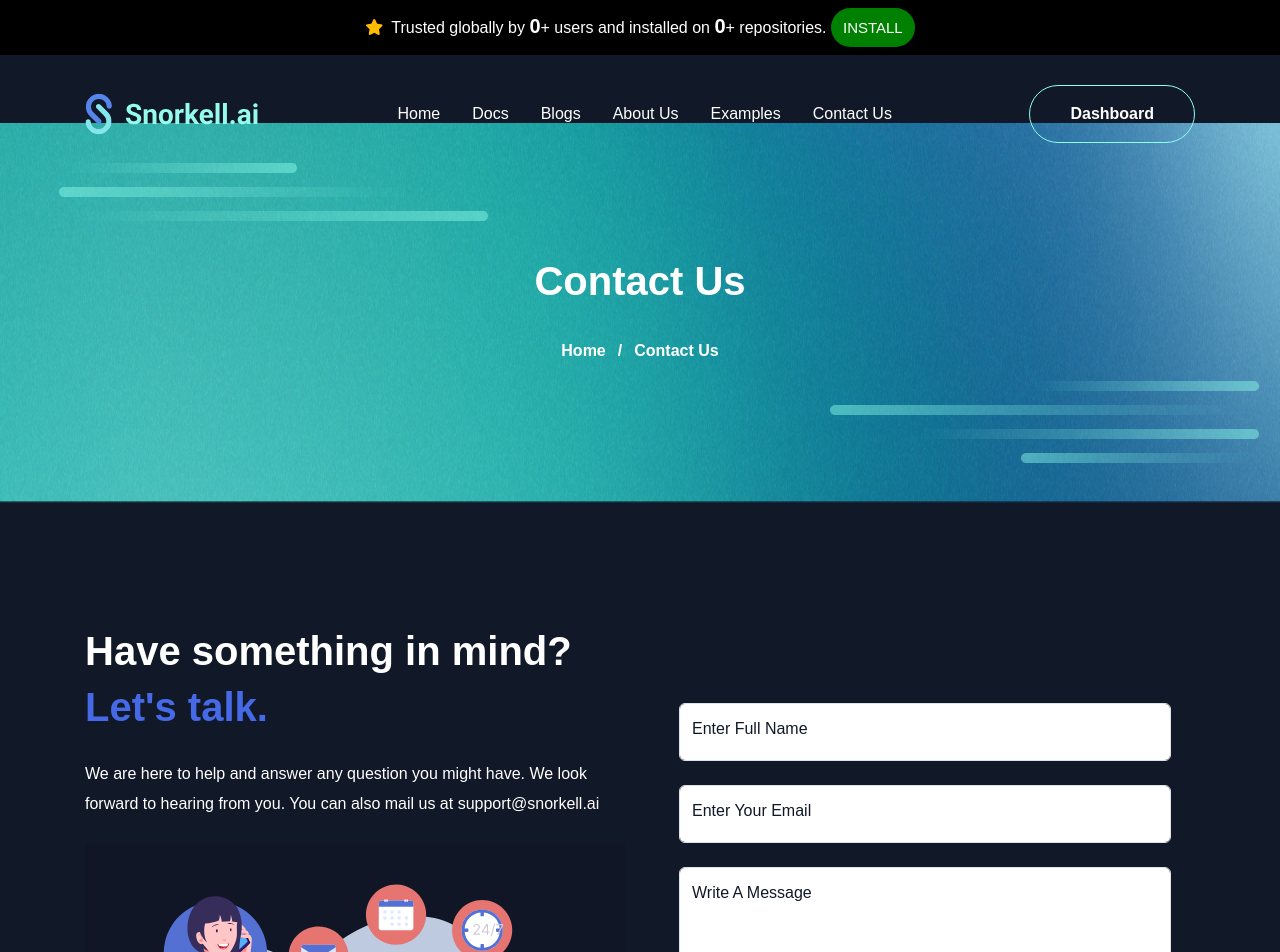
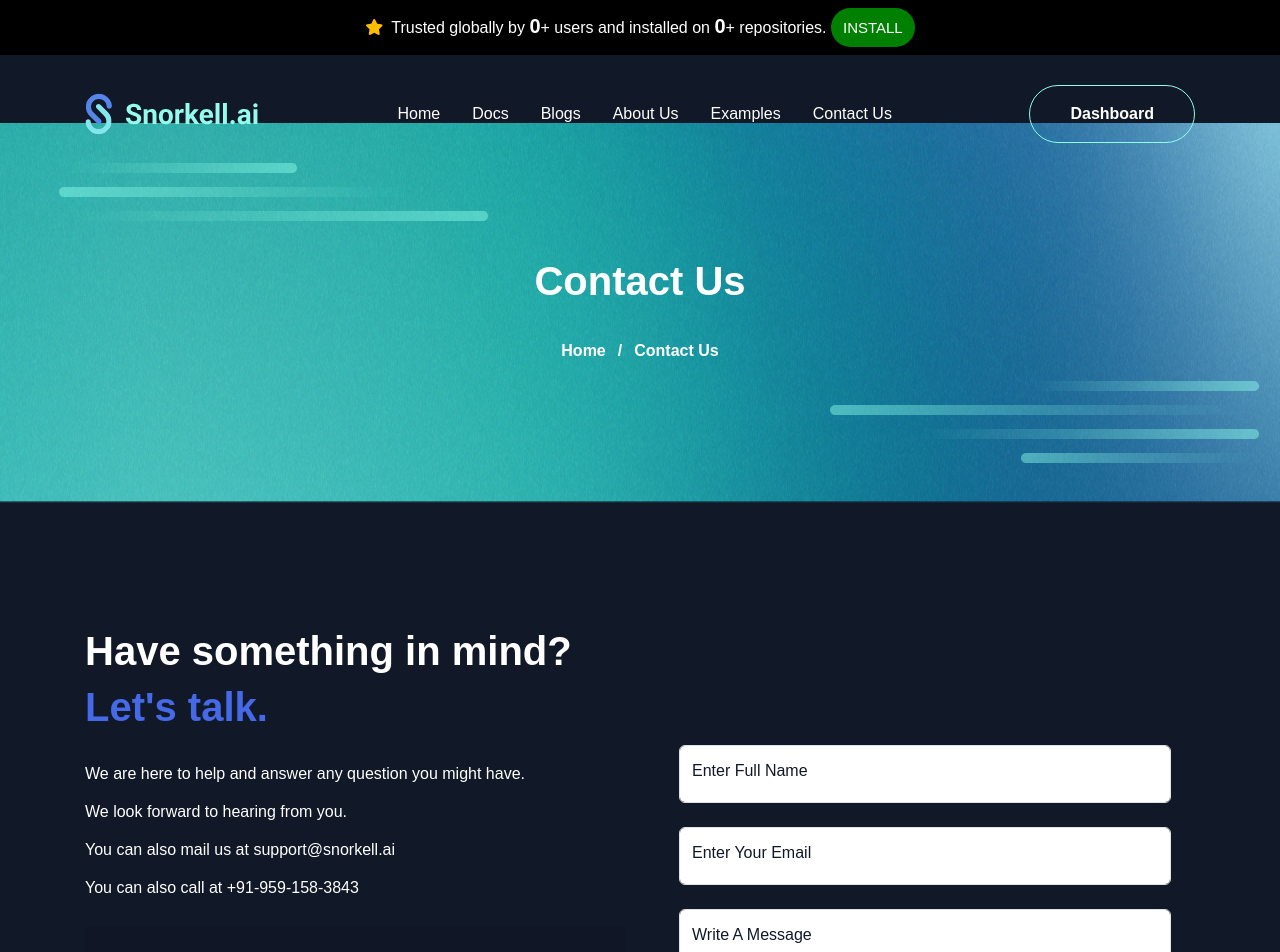
Before and after one commit to SingularityX-ai/penify-landing-page, a Next.js app: page /contact-us in a window 1280 px wide. Shown: the top 952 px of the page. Built offline with nearby package versions, Linux system fonts and the light colour scheme.

Commit message:
udpate contactus

```diff
--- a/src/components/container/contact-us/ContactFormUi.tsx
+++ b/src/components/container/contact-us/ContactFormUi.tsx
@@ -30,8 +30,19 @@ export const ContactFormUi = ({
                 <span> Let&apos;s talk.</span>
               </h2>
               <p className="mb-4 text-white">
-                We are here to help and answer any question you might have. We look forward to hearing from you.
+                <p className="text-white">
+                We are here to help and answer any question you might have.
+                </p>
+                <p className="text-white">
+                We look forward to hearing from you.
+                </p>
+                <p className="text-white">
                 You can also mail us at <a href="mailto:support@snorkell.ai">support@snorkell.ai</a>
+                </p>
+                <p className="text-white">
+                You can also call at <a href="tel:+91-959-158-3843">+91-959-158-3843</a>
+                </p>
+
               </p>
               <Image
                 src={ContactImg}
```
